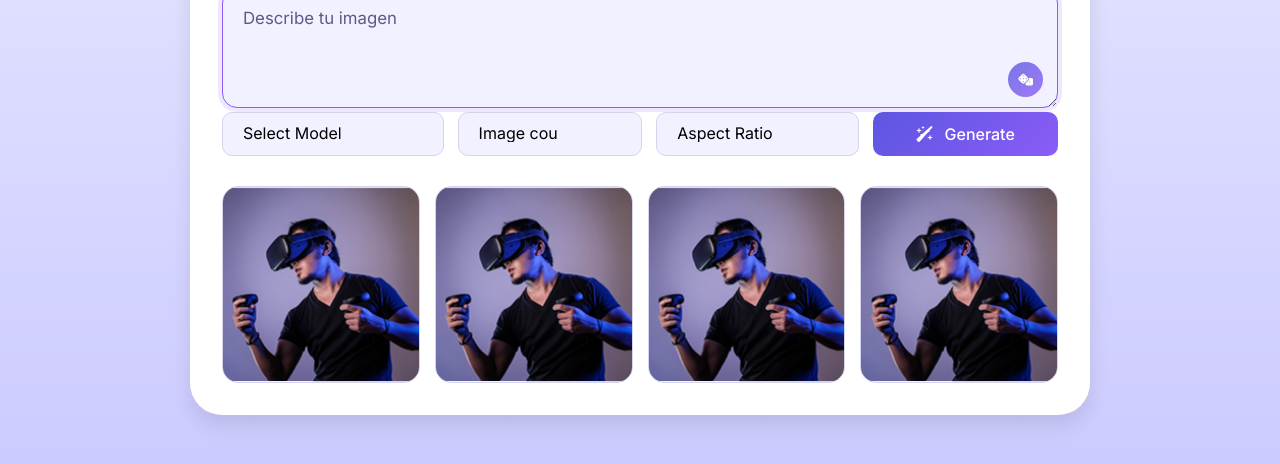
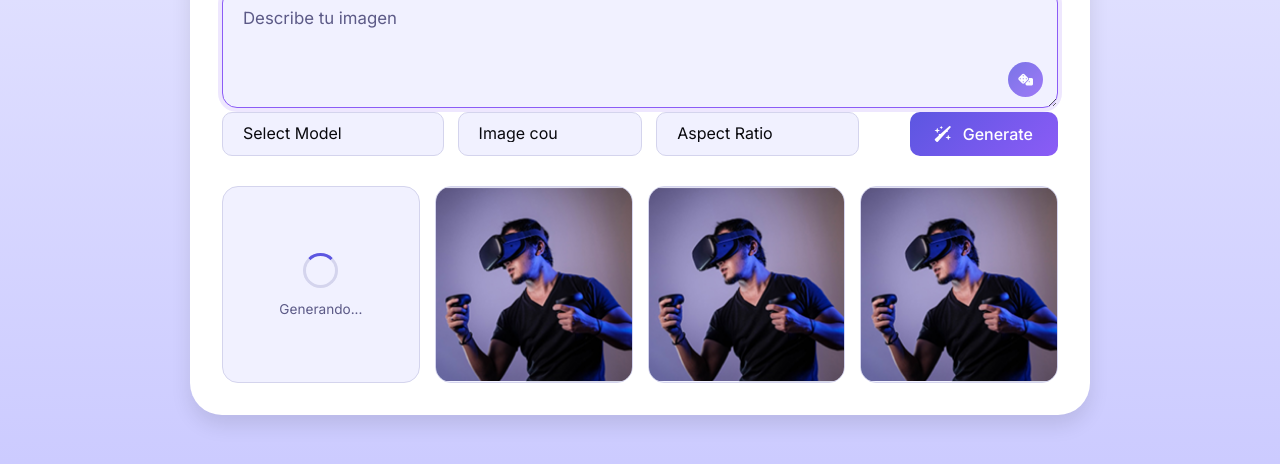
Before and after one commit to BARTO23/ia-image-generator, a plain HTML site: page index.html in a window 1280 px wide. Shown: the part 242-706 px from the top of the page. Drawn offline with Linux system fonts and the light colour scheme.

Commit message:
Agregar soporte para tema oscuro y mejorar la interfaz de la galería de resultados

```diff
--- a/index.html
+++ b/index.html
@@ -74,7 +74,7 @@
               <select class="custom-select" required>
                 <option value="" selected disabled>Aspect Ratio</option>
                 <option value="1">Square (1:1)</option>
-                <option value="2">Landscape (16:9) </option>
+                <option value="2">Landscape (16:9)</option>
                 <option value="3">Portrait (9:16)</option>
               </select>
             </div>
@@ -87,8 +87,13 @@
 
           <!--Result Gallery -->
           <div class="gallery-grid">
-            <div class="img-card">
-              <img src="test.png" class="result-img">
+            <div class="img-card loading">
+              <div class="status-container">
+                <div class="spinner"></div>
+                <i class="fa-solid fa-triangle-exclamation"></i>
+                <p class="status-text">Generando...</p>
+              </div>
+              <img src="test.png" class="result-img" />
               <div class="img-overlay">
                 <button class="img-download-btn">
                   <i class="fa-solid fa-download"></i>
@@ -96,7 +101,7 @@
               </div>
             </div>
             <div class="img-card">
-              <img src="test.png" class="result-img">
+              <img src="test.png" class="result-img" />
               <div class="img-overlay">
                 <button class="img-download-btn">
                   <i class="fa-solid fa-download"></i>
@@ -104,7 +109,7 @@
               </div>
             </div>
             <div class="img-card">
-              <img src="test.png" class="result-img">
+              <img src="test.png" class="result-img" />
               <div class="img-overlay">
                 <button class="img-download-btn">
                   <i class="fa-solid fa-download"></i>
@@ -112,7 +117,7 @@
               </div>
             </div>
             <div class="img-card">
-              <img src="test.png" class="result-img">
+              <img src="test.png" class="result-img" />
               <div class="img-overlay">
                 <button class="img-download-btn">
                   <i class="fa-solid fa-download"></i>
--- a/styles.css
+++ b/styles.css
@@ -19,6 +19,17 @@
   --color-gradient: linear-gradient(135deg, #5c56e1, #8b5cf6);
 }
 
+body.dark-theme {
+  --color-card: #1E293B;
+  --color-input: #141B2D;
+  --color-text: #F3F4F6;
+  --color-placeholder: #A3B6DC;
+  --color-border: #334155;
+
+  background: var(--color-card);
+  background-image: radial-gradient(circle at 15% 50%, rgba(99, 102, 241, 0.15) 0%, transparent 35%), radial-gradient(circle at 85% 30%, rgba(139, 92, 246, 0.15) 0%, transparent 35%), radial-gradient(circle at 50% 80%, rgba(99, 102, 241, 0.1) 0%, transparent 40%);
+}
+
 body {
   display: flex;
   align-items: center;
@@ -37,6 +48,10 @@ body {
   border-radius: 32px;
   background: var(--color-card);
   box-shadow: 0 10px 20px 0 rgba(0, 0, 0, 0.1);
+}
+
+body.dark-theme .container {
+  border: 1px solid var(--color-border);
 }
 
 .container::before {
@@ -204,6 +219,7 @@ body {
   outline: none;
   height: 100%;
   appearance: none;
+  color: var(--color-text);
 }
 .prompt-actions .custom-select:is(:focus, :hover) {
   border-color: var(--color-accent);
@@ -214,6 +230,7 @@ body {
 .prompt-actions .generate-btn {
   display: flex;
   gap: 12px;
+  margin-left: auto;
   font-weight: 500;
   align-items: center;
   justify-content: center;
@@ -237,14 +254,19 @@ body {
 
 .gallery-grid .img-card {
   position: relative;
+  display: flex;
+  flex-direction: column;
+  justify-content: center;
+  align-items: center;
   overflow: hidden;
   aspect-ratio: 1;
   border-radius: 16px;
   background: var(--color-input);
   border: 1px solid var(--color-border);
+  transition: all 0.5s ease;
 }
 
-.gallery-grid .img-card:hover {
+.gallery-grid .img-card:not(.loading, .error):hover {
   transform: translateY(-5px);
   box-shadow: 0 10px 15px -3px rgba(0, 0, 0, 0.1);
 }
@@ -253,6 +275,10 @@ body {
   width: 100%;
   height: 100%;
   object-fit: cover;
+}
+
+.gallery-grid .img-card:is(.loading, .error) :is(.result-img, .img-overlay){
+  display: none;
 }
 
 .gallery-grid .img-card .img-overlay {
@@ -290,3 +316,47 @@ body {
   transform: scale(1.05);
   background: rgba(255, 255, 255, 0.4);
 }
+
+.gallery-grid .img-card .status-container {
+  padding: 15px;
+  gap: 13px;
+  display: none;
+  flex-direction: column;
+  align-items: center;
+}
+
+.gallery-grid .img-card:where(.loading, .error) .status-container {
+  display: flex;
+}
+
+.gallery-grid .img-card.loading .status-container i,
+.gallery-grid .img-card.error .spinner {
+  display: none;
+}
+
+.gallery-grid .img-card.error .status-container i {
+  font-size: 1.7rem;
+  color: #ef4444;
+}
+
+.gallery-grid .img-card.loading .spinner {
+  width: 35px;
+  height: 35px;
+  border-radius: 50%;
+  border: 3px solid var(--color-border);
+  border-top-color: var(--color-primary);
+  /* animation: spin 1s linear infinite; */
+}
+
+@keyframes spin {
+  to {
+    transform: rotate(360deg);
+  }
+}
+
+.gallery-grid .img-card .status-text {
+  color: var(--color-placeholder);
+  font-size: 0.85rem;
+  text-align: center;
+
+  }
```
Also changed, not shown: script.js (added).
